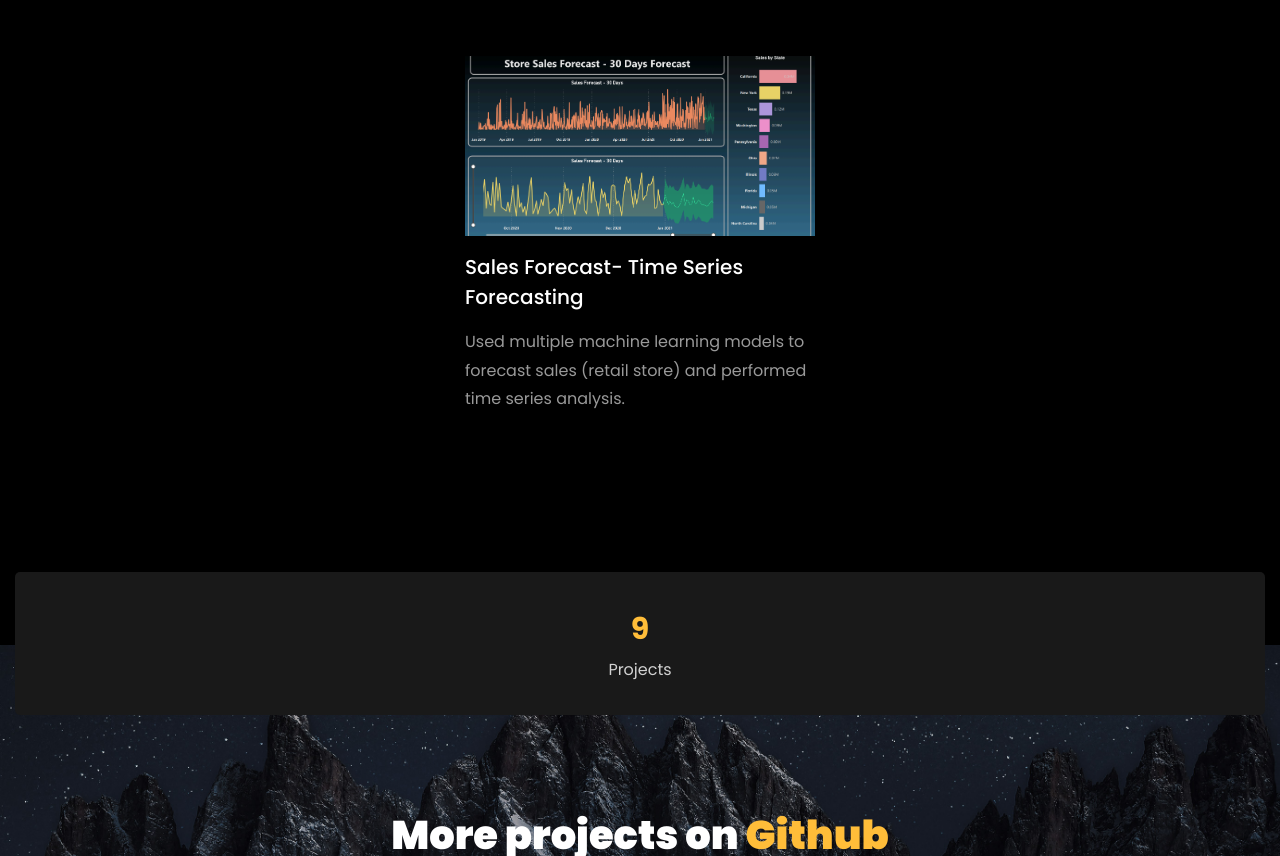
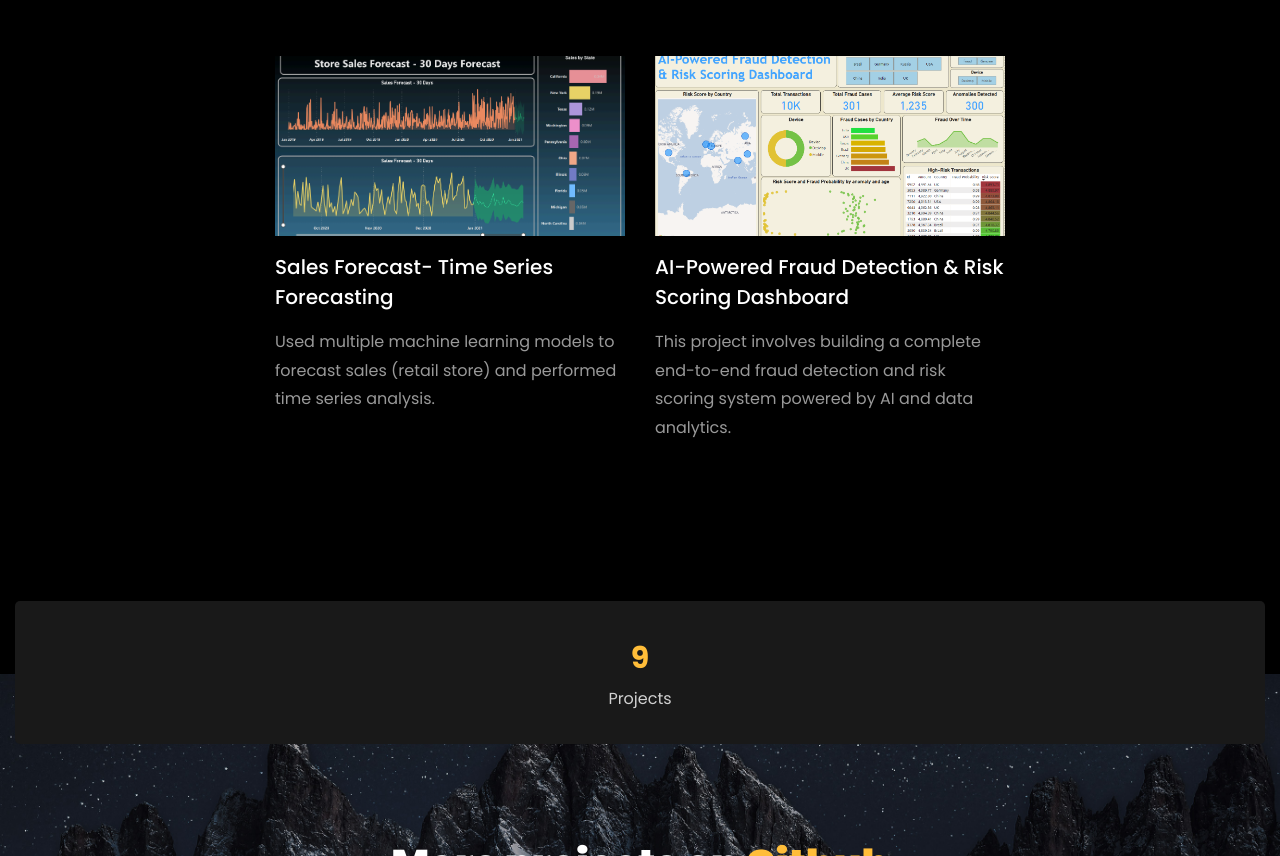
Before and after one commit to saitejayaruva/portfolio, a plain HTML site: page index.html in a window 1280 px wide. Shown: the part 4107-4963 px from the top of the page. Drawn offline with Linux system fonts and the light colour scheme; files whose address does not match are found by name.

Commit message:
Added my project

```diff
--- a/index.html
+++ b/index.html
@@ -456,6 +456,17 @@
 				</div>
 			  </div>
 			</div>
+				<div class="col-md-4 d-flex ftco-animate">
+			<div class="blog-entry justify-content-end">
+			<a href="https://github.com/saitejayaruva/AI-Powered-Fraud-Detection-Risk-Scoring-System" class="block-20 zoom-effect" style="background-image: url('images/DashBoard.png');">
+			</a>
+			<div class="text mt-3 float-right d-block">
+
+			  <h3 class="heading"><a href="https://github.com/saitejayaruva/AI-Powered-Fraud-Detection-Risk-Scoring-System">AI-Powered Fraud Detection & Risk Scoring Dashboard</a></h3>
+			  <p>This project involves building a complete end-to-end fraud detection and risk scoring system powered by AI and data analytics.</p>
+			</div>
+		  </div>
+		</div>
     </section>
 
 	<section class="ftco-section ftco-no-pt ftco-no-pb ftco-counter img" id="section-counter">
```
Also changed, not shown: images/DashBoard.png (added).
